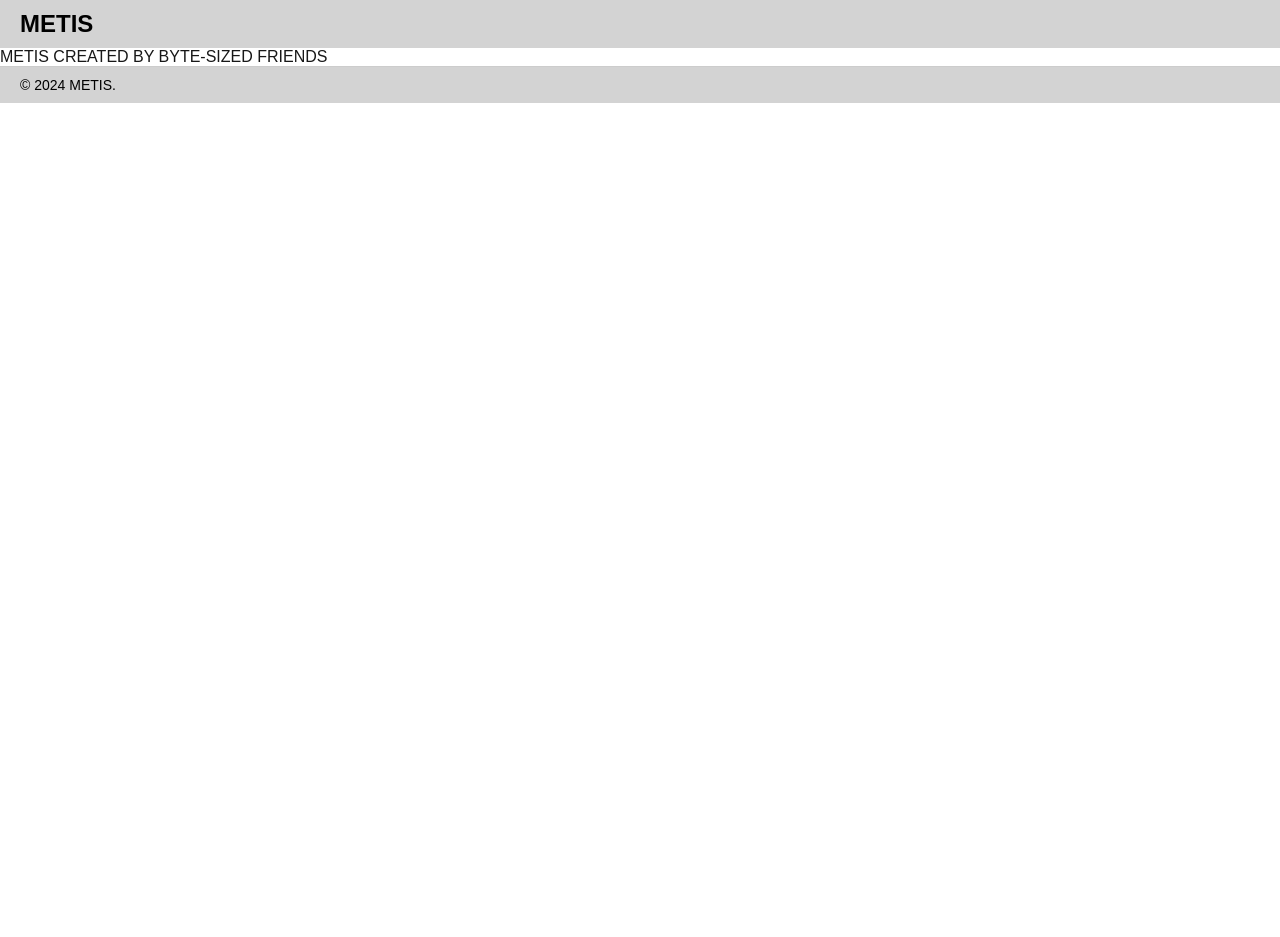
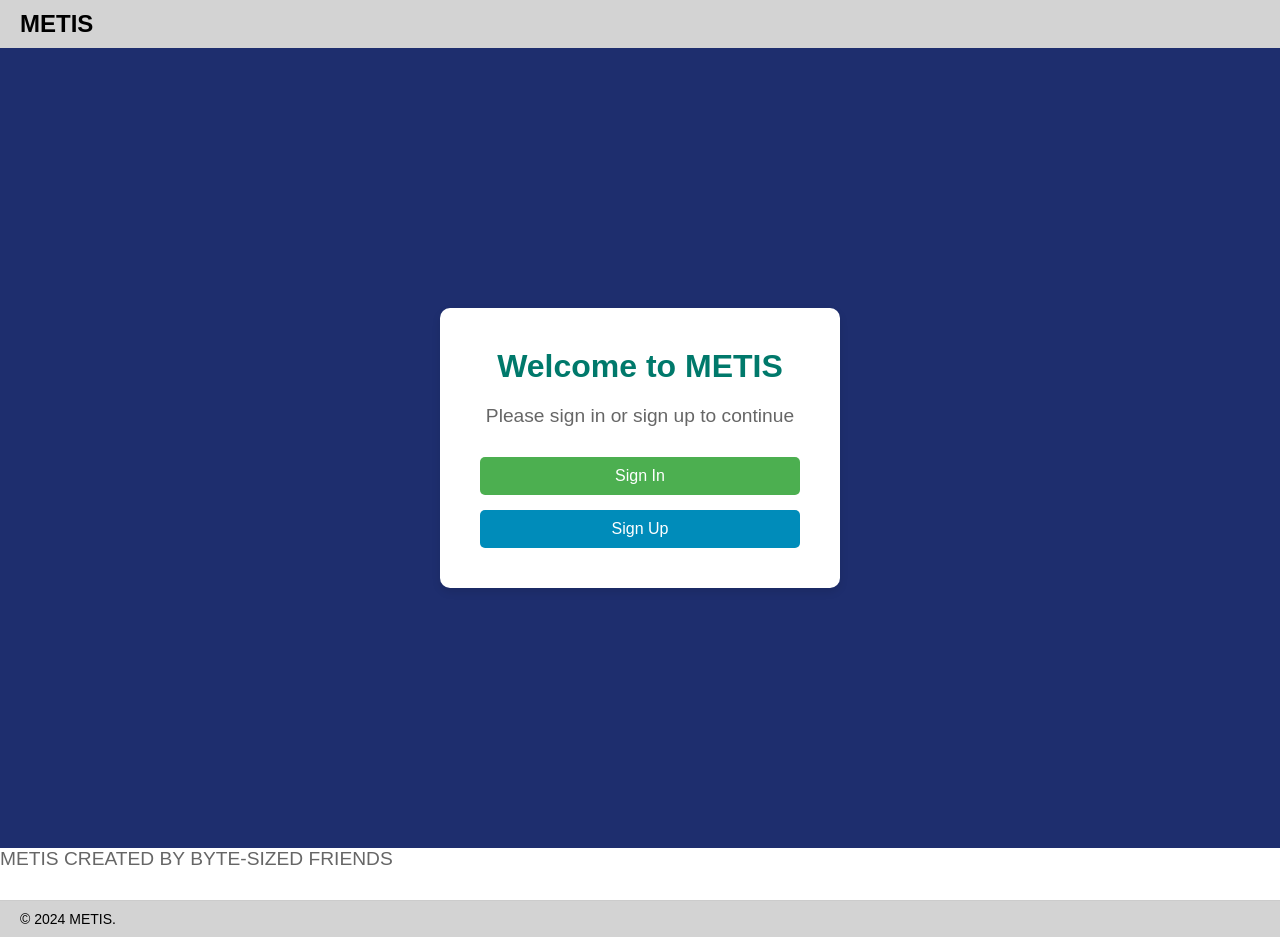
Before and after one commit to Tyriol/metis-study-buddy, a Next.js app: page / in a window 1280 px wide. Before the commit the page ends 800 px from the top, so only its background shows below. Built offline with nearby package versions, Linux system fonts and the light colour scheme.

Commit message:
main component n initial css

```diff
--- a/src/app/page.js
+++ b/src/app/page.js
@@ -2,11 +2,13 @@ import Image from "next/image";
 import styles from "./page.module.css";
 import Header from "@/components/Header/Header.jsx";
 import Footer from "@/components/Footer/Footer.jsx";
+import Main from "@/components/Main/Main.jsx";
 
 export default function Home() {
   return (
     <>
       <Header />
+      <Main />
       <p>METIS CREATED BY BYTE-SIZED FRIENDS</p>
       <Footer />
     </>
--- /dev/null
+++ b/src/components/Main/Main.css
@@ -0,0 +1,64 @@
+.main {
+    display: flex;
+    align-items: center;
+    justify-content: center;
+    height: 100vh;
+    background-color: #1e2e6e;
+    color: #333;
+    font-family: Arial, sans-serif;
+}
+
+.main-content {
+    text-align: center;
+    background-color: #ffffff;
+    padding: 40px;
+    border-radius: 10px;
+    box-shadow: 0 4px 8px rgba(0, 0, 0, 0.1);
+    max-width: 400px;
+    width: 100%;
+}
+
+h1 {
+    margin-bottom: 20px;
+    font-size: 2em;
+    color: #00796b;
+}
+
+p {
+    margin-bottom: 30px;
+    font-size: 1.2em;
+    color: #666;
+}
+
+.button-group {
+    display: flex;
+    flex-direction: column;
+    gap: 15px;
+}
+
+.btn {
+    padding: 10px 20px;
+    font-size: 1em;
+    border: none;
+    border-radius: 5px;
+    cursor: pointer;
+    transition: background-color 0.3s ease;
+}
+
+.sign-in {
+    background-color: #4CAF50;
+    color: white;
+}
+
+.sign-in:hover {
+    background-color: #45a049;
+}
+
+.sign-up {
+    background-color: #008CBA;
+    color: white;
+}
+
+.sign-up:hover {
+    background-color: #007bb5;
+}
--- /dev/null
+++ b/src/components/Main/Main.jsx
@@ -0,0 +1,19 @@
+import React from 'react';
+import './Main.css';
+
+const Main = () => {
+    return (
+      <main className="main">
+        <div className="main-content">
+          <h1>Welcome to METIS</h1>
+          <p>Please sign in or sign up to continue</p>
+          <div className="button-group">
+            <button className="btn sign-in">Sign In</button>
+            <button className="btn sign-up">Sign Up</button>
+          </div>
+        </div>
+      </main>
+    );
+  };
+
+export default Main;
```
